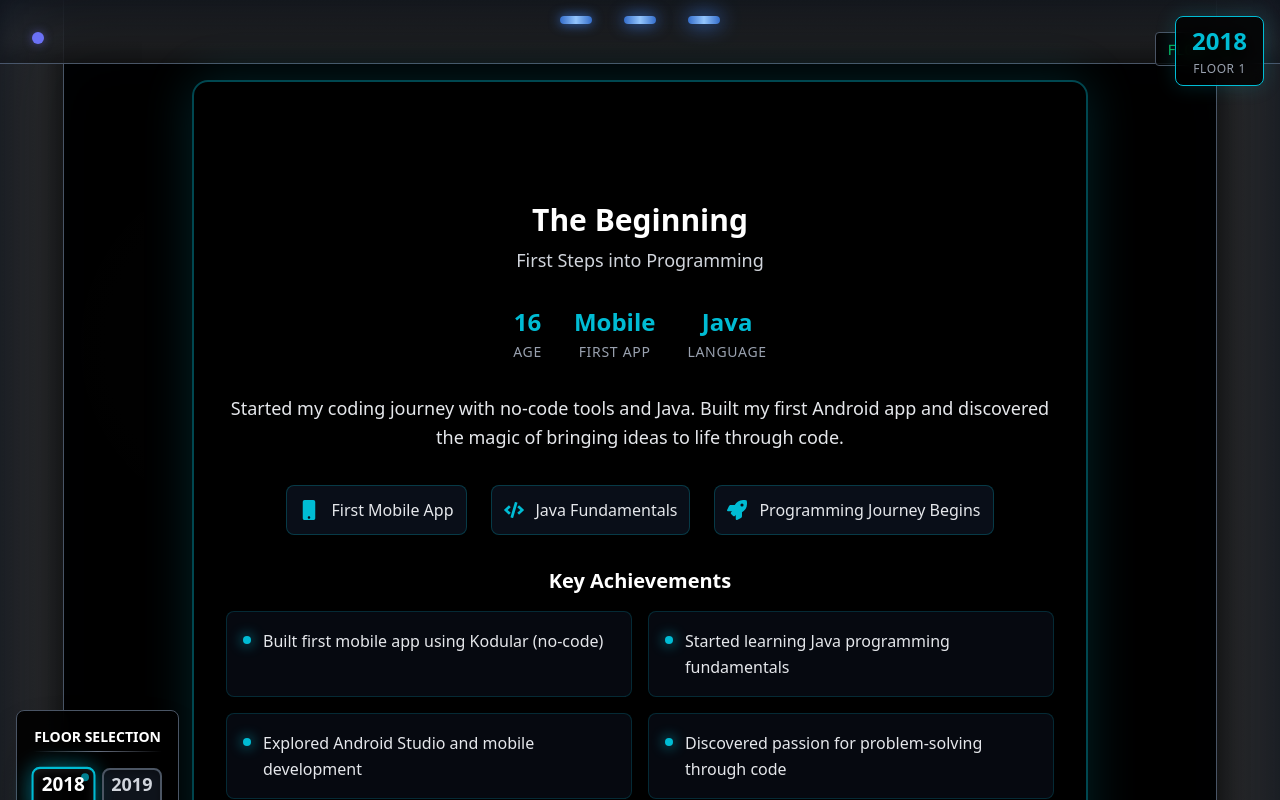
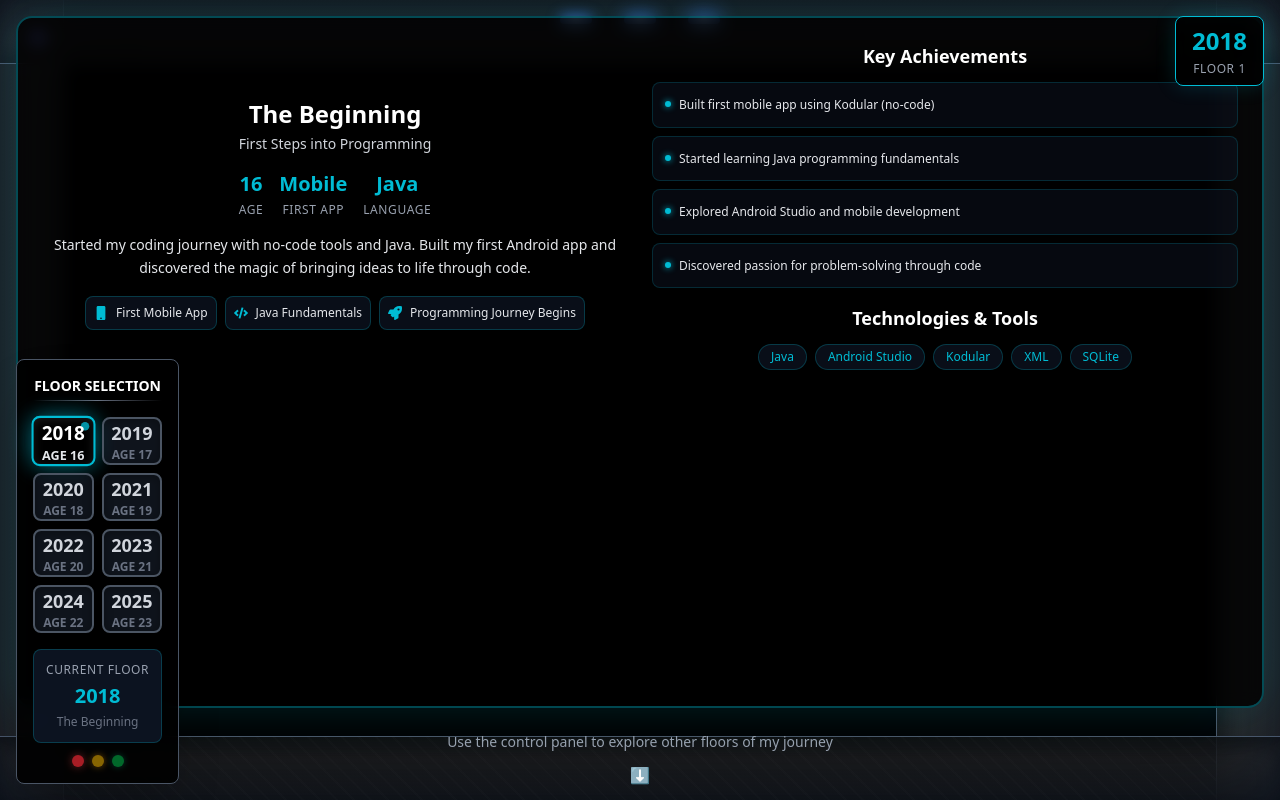
Before and after one commit to hiraypawan/Portfolio, a Next.js app: page / in a window 1280 px wide. Shown: the top 800 px of the page. Built offline with nearby package versions, Linux system fonts and the light colour scheme.

Commit message:
Implement compact two-column horizontal layout for floor content

```diff
--- a/src/components/elevator/FloorContent.tsx
+++ b/src/components/elevator/FloorContent.tsx
@@ -9,16 +9,16 @@ interface FloorContentProps {
 
 export default function FloorContent({ floorData }: FloorContentProps) {
   return (
-    <div className="flex items-center justify-center min-h-screen p-8 pt-20 pb-32">
+    <div className="flex items-center justify-center h-screen p-4">
       <motion.div
         initial={{ opacity: 0, y: 50 }}
         animate={{ opacity: 1, y: 0 }}
         transition={{ duration: 0.8, ease: "easeOut" }}
-        className="max-w-4xl w-full"
+        className="max-w-7xl w-full h-full flex flex-col"
       >
         {/* Main Content Card */}
         <motion.div
-          className="bg-black/80 backdrop-blur-sm border-2 rounded-2xl p-8 shadow-2xl"
+          className="bg-black/80 backdrop-blur-sm border-2 rounded-2xl p-6 shadow-2xl flex-1 overflow-hidden"
           style={{
             borderColor: floorData.theme.accent + '60',
             boxShadow: `0 0 50px ${floorData.theme.accent}30`
@@ -28,15 +28,19 @@ export default function FloorContent({ floorData }: FloorContentProps) {
             boxShadow: `0 0 50px ${floorData.theme.accent}30`
           }}
         >
+          {/* Compact Two-Column Layout */}
+          <div className="grid grid-cols-1 lg:grid-cols-2 gap-6 h-full">
+            {/* Left Column - Main Info */}
+            <div className="space-y-4">
               {/* Header Section */}
               <motion.div
-            className="text-center mb-8"
+                className="text-center"
                 initial={{ opacity: 0, y: 20 }}
                 animate={{ opacity: 1, y: 0 }}
                 transition={{ delay: 0.2 }}
               >
                 <motion.h1
-              className="text-5xl md:text-7xl font-bold mb-4"
+                  className="text-4xl md:text-5xl font-bold mb-2"
                   style={{
                     background: `linear-gradient(135deg, ${floorData.theme.primary})`,
                     WebkitBackgroundClip: 'text',
@@ -51,19 +55,19 @@ export default function FloorContent({ floorData }: FloorContentProps) {
                 </motion.h1>
 
                 <motion.h2
-              className="text-2xl md:text-3xl font-semibold text-white mb-2"
+                  className="text-xl md:text-2xl font-semibold text-white mb-1"
                   initial={{ opacity: 0 }}
                   animate={{ opacity: 1 }}
-              transition={{ delay: 0.4 }}
+                  transition={{ delay: 0.3 }}
                 >
                   {floorData.title}
                 </motion.h2>
 
                 <motion.p
-              className="text-lg text-gray-300"
+                  className="text-gray-300 text-sm"
                   initial={{ opacity: 0 }}
                   animate={{ opacity: 1 }}
-              transition={{ delay: 0.5 }}
+                  transition={{ delay: 0.4 }}
                 >
                   {floorData.subtitle}
                 </motion.p>
@@ -72,10 +76,10 @@ export default function FloorContent({ floorData }: FloorContentProps) {
               {/* Stats Row */}
               {floorData.stats && (
                 <motion.div
-              className="flex justify-center space-x-8 mb-8"
+                  className="flex justify-center space-x-4"
                   initial={{ opacity: 0, y: 20 }}
                   animate={{ opacity: 1, y: 0 }}
-              transition={{ delay: 0.6 }}
+                  transition={{ delay: 0.5 }}
                 >
                   {floorData.stats.map((stat) => (
                     <motion.div
@@ -84,12 +88,12 @@ export default function FloorContent({ floorData }: FloorContentProps) {
                       whileHover={{ scale: 1.1 }}
                     >
                       <div
-                    className="text-2xl font-bold mb-1"
+                        className="text-xl font-bold mb-1"
                         style={{ color: floorData.theme.accent }}
                       >
                         {stat.value}
                       </div>
-                  <div className="text-sm text-gray-400 uppercase tracking-wider">
+                      <div className="text-xs text-gray-400 uppercase tracking-wider">
                         {stat.label}
                       </div>
                     </motion.div>
@@ -99,29 +103,28 @@ export default function FloorContent({ floorData }: FloorContentProps) {
 
               {/* Description */}
               <motion.div
-            className="mb-8"
                 initial={{ opacity: 0 }}
                 animate={{ opacity: 1 }}
-            transition={{ delay: 0.7 }}
+                transition={{ delay: 0.6 }}
               >
-            <p className="text-gray-200 text-lg leading-relaxed text-center">
+                <p className="text-gray-200 text-sm leading-relaxed text-center">
                   {floorData.description}
                 </p>
               </motion.div>
 
               {/* Highlights Row */}
               <motion.div
-            className="flex flex-wrap justify-center gap-6 mb-8"
+                className="flex flex-wrap justify-center gap-2"
                 initial={{ opacity: 0, y: 20 }}
                 animate={{ opacity: 1, y: 0 }}
-            transition={{ delay: 0.8 }}
+                transition={{ delay: 0.7 }}
               >
                 {floorData.highlights.map((highlight, index) => {
                   const IconComponent = highlight.icon;
                   return (
                     <motion.div
                       key={highlight.text}
-                  className="flex items-center space-x-3 bg-gray-900/60 rounded-lg p-3 border"
+                      className="flex items-center space-x-2 bg-gray-900/60 rounded-lg p-2 border text-xs"
                       style={{ borderColor: floorData.theme.accent + '40' }}
                       whileHover={{
                         scale: 1.05,
@@ -129,10 +132,10 @@ export default function FloorContent({ floorData }: FloorContentProps) {
                       }}
                       initial={{ opacity: 0, x: -20 }}
                       animate={{ opacity: 1, x: 0 }}
-                  transition={{ delay: 0.9 + index * 0.1 }}
+                      transition={{ delay: 0.8 + index * 0.1 }}
                     >
                       <IconComponent
-                    className="text-xl"
+                        className="text-sm"
                         style={{ color: floorData.theme.accent }}
                       />
                       <span className="text-gray-200 font-medium">
@@ -142,43 +145,46 @@ export default function FloorContent({ floorData }: FloorContentProps) {
                   );
                 })}
               </motion.div>
+            </div>
 
+            {/* Right Column - Achievements & Tech */}
+            <div className="space-y-4">
               {/* Key Achievements */}
               <motion.div
                 initial={{ opacity: 0, y: 20 }}
                 animate={{ opacity: 1, y: 0 }}
-            transition={{ delay: 1 }}
+                transition={{ delay: 0.9 }}
               >
-            <h3 className="text-xl font-semibold text-white mb-4 text-center">
+                <h3 className="text-lg font-semibold text-white mb-3 text-center">
                   Key Achievements
                 </h3>
-            <div className="grid md:grid-cols-2 gap-4">
+                <div className="space-y-2">
                   {floorData.keyAchievements.map((achievement, index) => (
                     <motion.div
                       key={index}
-                  className="flex items-start space-x-3 p-4 bg-gray-900/40 rounded-lg border"
+                      className="flex items-start space-x-2 p-3 bg-gray-900/40 rounded-lg border"
                       style={{ borderColor: floorData.theme.accent + '30' }}
-                  initial={{ opacity: 0, x: index % 2 === 0 ? -20 : 20 }}
+                      initial={{ opacity: 0, x: 20 }}
                       animate={{ opacity: 1, x: 0 }}
-                  transition={{ delay: 1.1 + index * 0.1 }}
+                      transition={{ delay: 1 + index * 0.1 }}
                       whileHover={{
                         borderColor: floorData.theme.accent + '60',
                         scale: 1.02
                       }}
                     >
                       <motion.div
-                    className="w-2 h-2 rounded-full mt-2 flex-shrink-0"
+                        className="w-1.5 h-1.5 rounded-full mt-1.5 flex-shrink-0"
                         style={{ backgroundColor: floorData.theme.accent }}
                         animate={{
                           boxShadow: [
-                        `0 0 5px ${floorData.theme.accent}`,
-                        `0 0 15px ${floorData.theme.accent}`,
-                        `0 0 5px ${floorData.theme.accent}`
+                            `0 0 3px ${floorData.theme.accent}`,
+                            `0 0 8px ${floorData.theme.accent}`,
+                            `0 0 3px ${floorData.theme.accent}`
                           ]
                         }}
                         transition={{ duration: 2, repeat: Infinity }}
                       />
-                  <p className="text-gray-200 leading-relaxed">
+                      <p className="text-gray-200 text-xs leading-relaxed">
                         {achievement}
                       </p>
                     </motion.div>
@@ -188,19 +194,18 @@ export default function FloorContent({ floorData }: FloorContentProps) {
 
               {/* Technologies */}
               <motion.div
-            className="mt-8"
                 initial={{ opacity: 0, y: 20 }}
                 animate={{ opacity: 1, y: 0 }}
-            transition={{ delay: 1.3 }}
+                transition={{ delay: 1.2 }}
               >
-            <h3 className="text-lg font-semibold text-white mb-4 text-center">
+                <h3 className="text-lg font-semibold text-white mb-3 text-center">
                   Technologies & Tools
                 </h3>
-            <div className="flex flex-wrap justify-center gap-3">
+                <div className="flex flex-wrap justify-center gap-2">
                   {floorData.technologies.map((tech, index) => (
                     <motion.span
                       key={tech}
-                  className="px-4 py-2 bg-gray-900/60 rounded-full text-sm font-medium border"
+                      className="px-3 py-1 bg-gray-900/60 rounded-full text-xs font-medium border"
                       style={{
                         borderColor: floorData.theme.accent + '40',
                         color: floorData.theme.accent
@@ -208,17 +213,19 @@ export default function FloorContent({ floorData }: FloorContentProps) {
                       whileHover={{
                         scale: 1.1,
                         borderColor: floorData.theme.accent + '80',
-                    boxShadow: `0 0 20px ${floorData.theme.accent}30`
+                        boxShadow: `0 0 15px ${floorData.theme.accent}30`
                       }}
                       initial={{ opacity: 0, scale: 0.8 }}
                       animate={{ opacity: 1, scale: 1 }}
-                  transition={{ delay: 1.4 + index * 0.05 }}
+                      transition={{ delay: 1.3 + index * 0.05 }}
                     >
                       {tech}
                     </motion.span>
                   ))}
                 </div>
               </motion.div>
+            </div>
+          </div>
         </motion.div>
 
         {/* Navigation Hint */}
```
Lines whose indentation alone changed are shown as unchanged.
